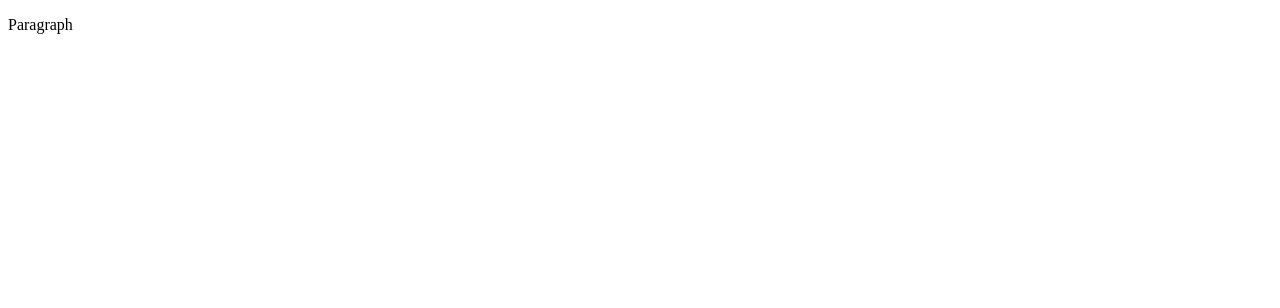
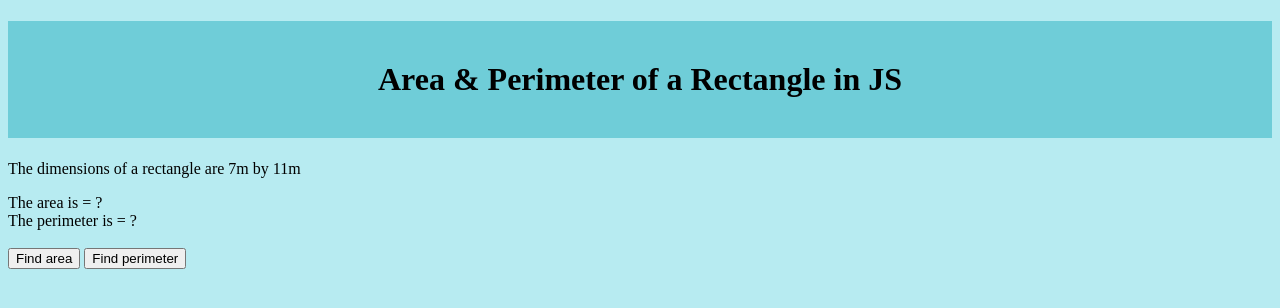
Before and after one commit to ICD2O-Digital-Tech-ZoeyK/Unit2-02-HTML-AreaPerRectangle, a plain HTML site: page index.html in a window 1280 px wide. Drawn offline with Linux system fonts and the light colour scheme.

Commit message:
New repo in organization

```diff
--- a/css/style.css
+++ b/css/style.css
@@ -2,3 +2,14 @@
 * Created on: Sep 2020
 * This file contains the CSS for index.html
 */
+
+body {
+    background-color: rgb(183, 235, 241);
+}
+
+h1 {
+    background-color: #6fcdd8;
+    color: hsl(0, 0%, 0%);
+    padding: 40px;
+    text-align: center;
+}
--- a/index.html
+++ b/index.html
@@ -1,9 +1,34 @@
 <!DOCTYPE html>
 <html>
   <head>
-    <title>Title</title>
+    <meta charset="utf-8">
+    <meta name="description" content="My first webpage, with JavaScript">
+    <meta name="keywords" content="immaculata, ics2o">
+    <meta name="author" content="Zoey Kariyal">
+    <meta name="viewport" content="width=device-width, initial-scale=1.0">
+
+    <!-- Favicon -->
+    <link rel="apple-touch-icon" sizes="180x180" href="./favicon/apple-touch-icon.png">
+    <link rel="icon" type="image/png" sizes="32x32" href="./favicon/favicon-32x32.png">
+    <link rel="icon" type="image/png" sizes="16x16" href="./favicon/favicon-16x16.png">
+    <link rel="manifest" href="./favicon/site.webmanifest">
+
+    <link rel="apple-touch-icon" sizes="180x180" href="./fav_index/apple-touch-icon.png">
+    <link rel="icon" type="image/png" sizes="32x32" href="./fav_index/favicon-32x32.png">
+    <link rel="icon" type="image/png" sizes="16x16" href="./fav_index/favicon-16x16.png">
+    <link rel="manifest" href="./fav_index/site.webmanifest">
+    <link rel="stylesheet" href="./css/style.css">
+    <title>My first webpage, with a JS file</title>
   </head>
   <body>
-    <p>Paragraph</p>
+    <script src="./js/script.js"></script>
+    <h1>Area & Perimeter of a Rectangle in JS</h1>
+    <p> The dimensions of a rectangle are 7m by 11m</p>
+    <div id="multiply-math">The area is = ?</div>
+    <div id="add-math">The perimeter is = ?</div>
+
+    <br>
+    <button onclick="calculateArea()">Find area</button>
+    <button onclick="calculatePerimeter()">Find perimeter</button>
   </body>
 </html>
--- a/js/script.js
+++ b/js/script.js
@@ -3,3 +3,15 @@
 // Created by: Mr. Coxall
 // Created on: Sep 2020
 // This file contains the JS functions for index.html
+
+function calculateArea() {
+    // this function does basic math
+    document.getElementById('multiply-math').innerHTML = 'The area is = ' + (7 * 11) + 'm²'
+
+}
+
+function calculatePerimeter() {
+    // this function does basic math
+    document.getElementById('add-math').innerHTML = 'The perimeter is = ' + (7 + 7 + 11 + 11) + 'm'
+
+}
```
Also changed, not shown: favicon/android-chrome-192x192.png (added), favicon/android-chrome-512x512.png (added), favicon/apple-touch-icon.png (added), favicon/favicon-16x16.png (added), favicon/favicon-32x32.png (added), favicon/favicon.ico (added), favicon/site.webmanifest (added).
